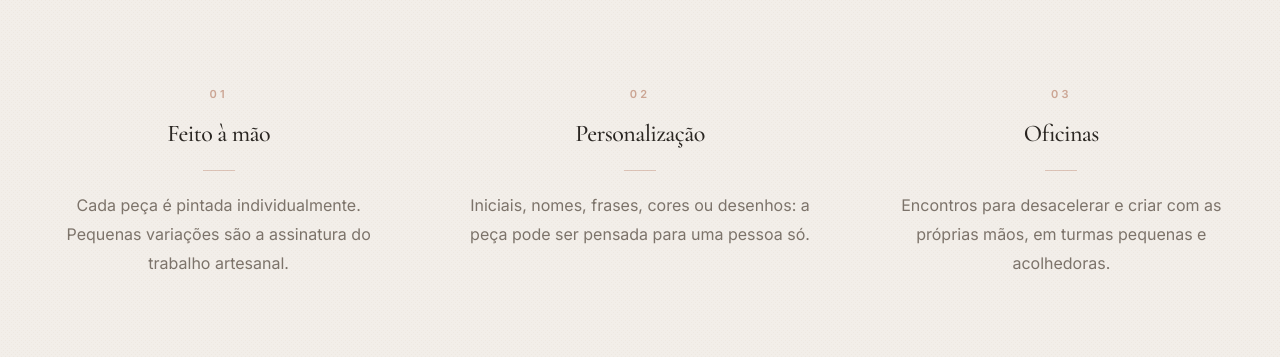
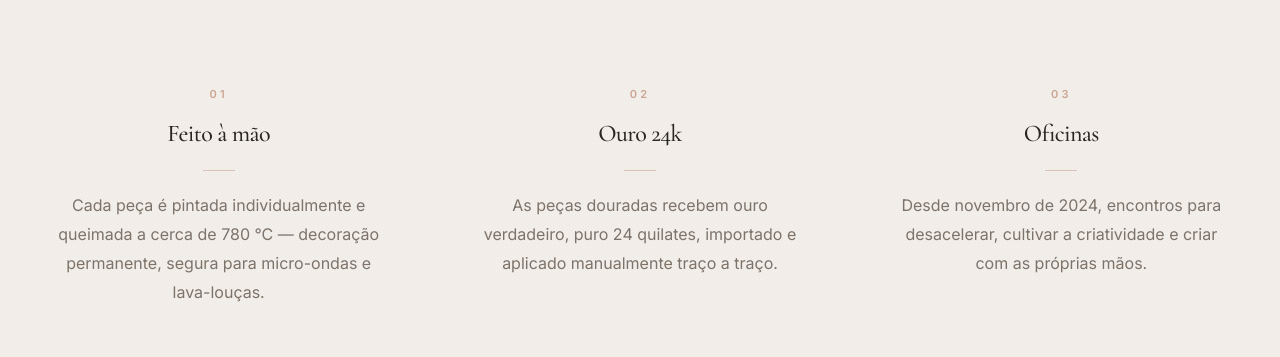
Before and after one commit to sosogfm/remix-speranza-2.0, a React (Vite) app: page /sobre in a window 1280 px wide. Shown: the part 4290-4647 px from the top of the page. Built offline with nearby package versions, Linux system fonts and the light colour scheme; no server answers; the database is empty; the HTML template or start-up script is replaced by a standard one; what @lovable.dev/cloud-auth-js would draw is missing.

Commit message:
Changes
Co-authored-by: sosogfm <195676318+sosogfm@users.noreply.github.com>

```diff
--- a/src/pages/About.tsx
+++ b/src/pages/About.tsx
@@ -218,18 +218,19 @@ const About = () => {
                 title: "Feito à mão",
                 number: "01",
                 description:
-                  "Cada peça é pintada individualmente. Pequenas variações são a assinatura do trabalho artesanal.",
+                  "Cada peça é pintada individualmente e queimada a cerca de 780 °C — decoração permanente, segura para micro-ondas e lava-louças.",
               },
               {
-                title: "Personalização",
+                title: "Ouro 24k",
                 number: "02",
-                description: "Iniciais, nomes, frases, cores ou desenhos: a peça pode ser pensada para uma pessoa só.",
+                description:
+                  "As peças douradas recebem ouro verdadeiro, puro 24 quilates, importado e aplicado manualmente traço a traço.",
               },
               {
                 title: "Oficinas",
                 number: "03",
                 description:
-                  "Encontros para desacelerar e criar com as próprias mãos, em turmas pequenas e acolhedoras.",
+                  "Desde novembro de 2024, encontros para desacelerar, cultivar a criatividade e criar com as próprias mãos.",
               },
             ].map((value, i) => (
               <motion.div
```
